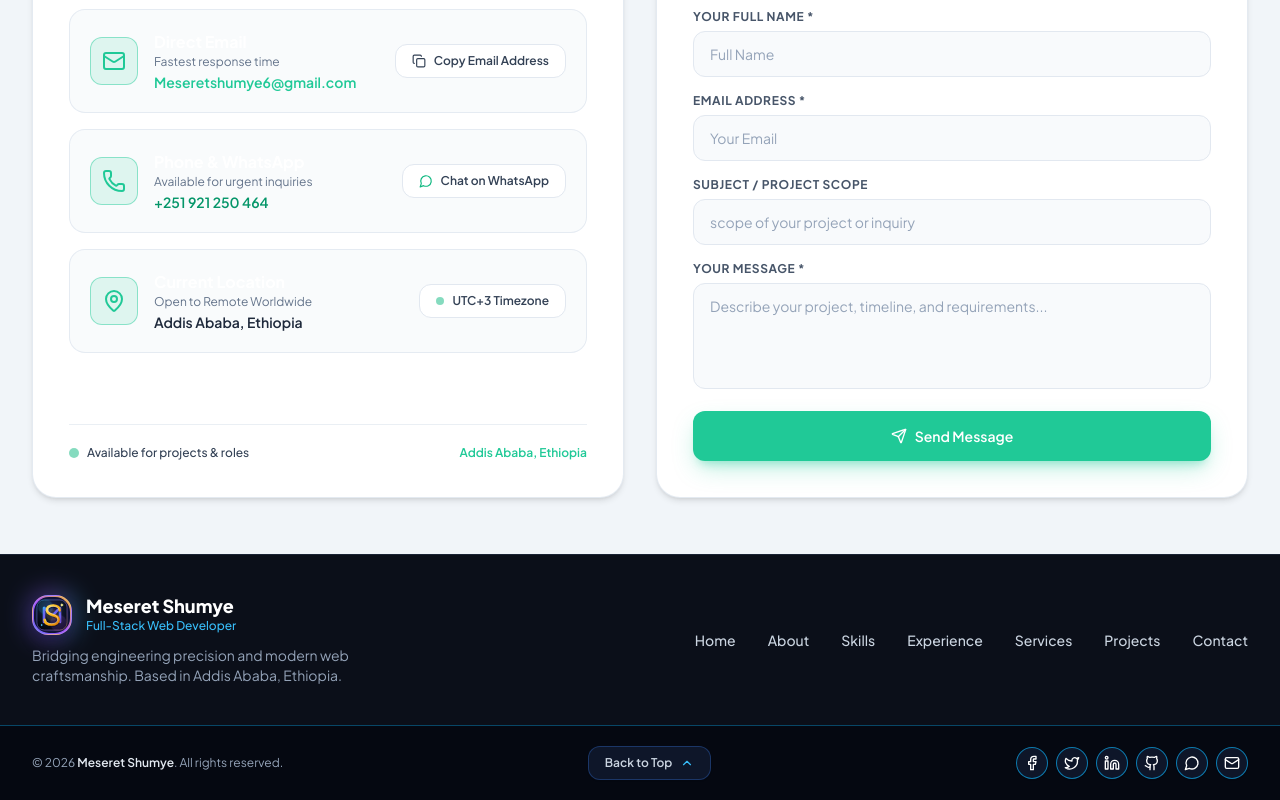
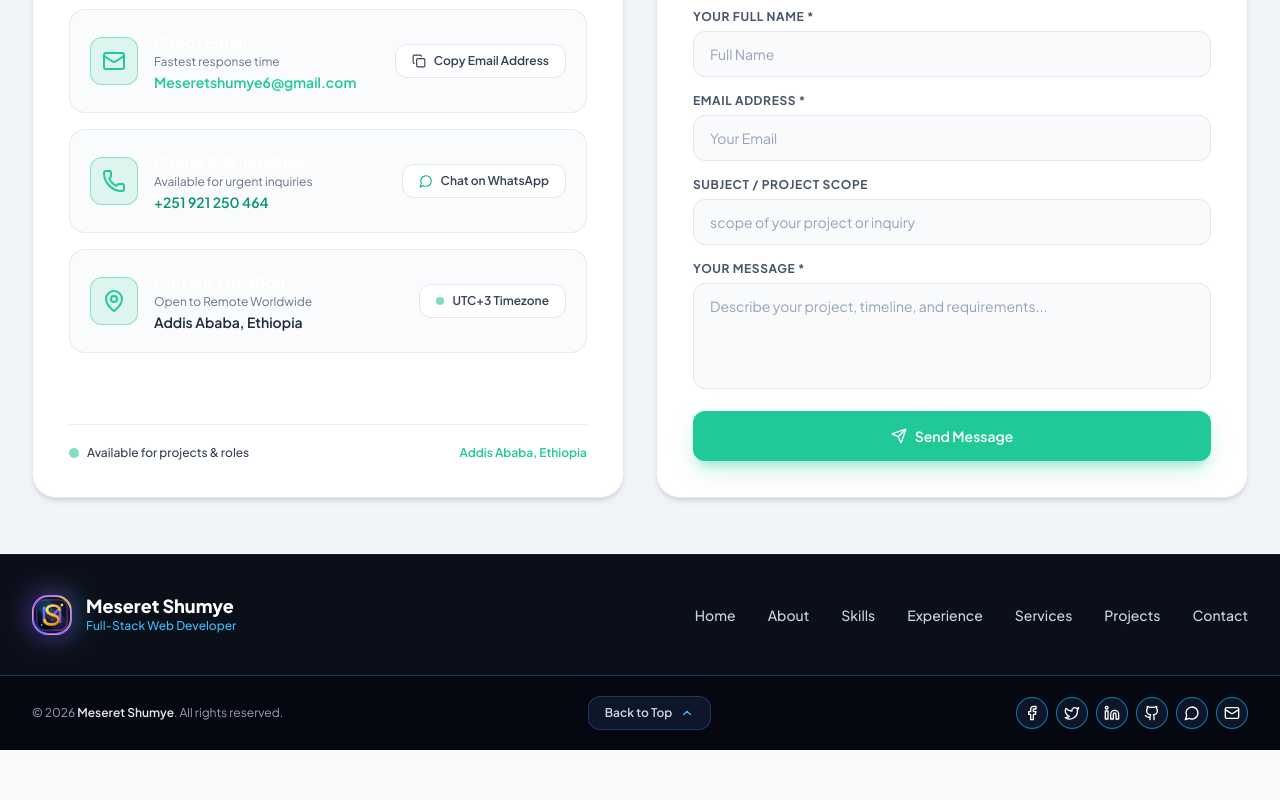
Before and after one commit to meseretshumye/Resume, a React (Vite) app: page / in a window 1280 px wide. Shown: the part 6068-6868 px from the top of the page. After the commit the page ends 6818 px from the top, so only its background shows below. Built offline with nearby package versions, Linux system fonts and the light colour scheme.

Commit message:
style(footer): remove tagline description from footer brand info

```diff
--- a/src/components/Footer.jsx
+++ b/src/components/Footer.jsx
@@ -45,9 +45,6 @@ export default function Footer({ personalInfo }) {
                 </p>
               </div>
             </div>
-            <p className="text-xs sm:text-sm text-slate-400 mt-2.5 max-w-sm leading-relaxed">
-              Bridging engineering precision and modern web craftsmanship. Based in Addis Ababa, Ethiopia.
-            </p>
           </div>
 
           {/* Navigation Links - Single Continuous Inline Row */}
```
